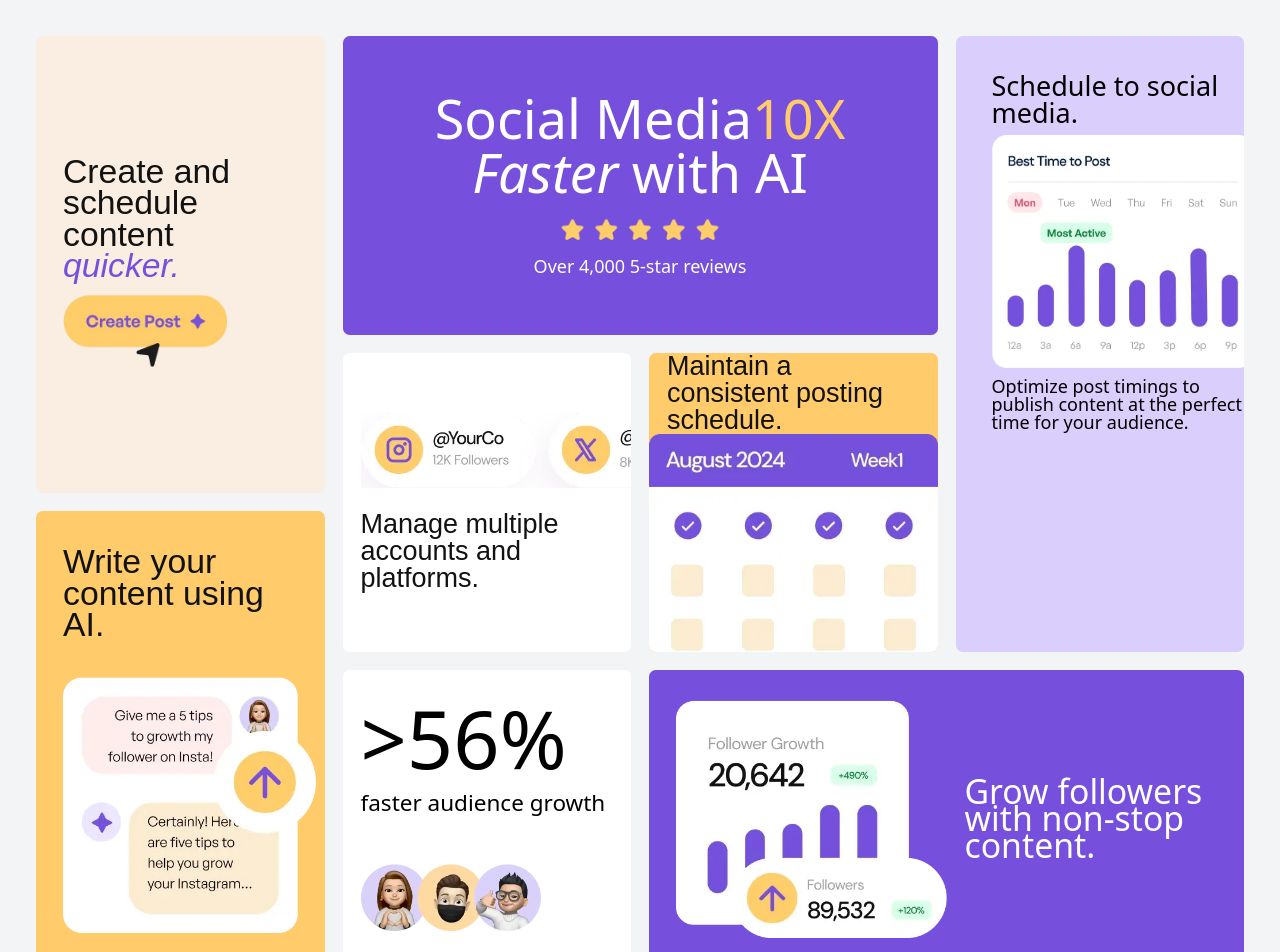
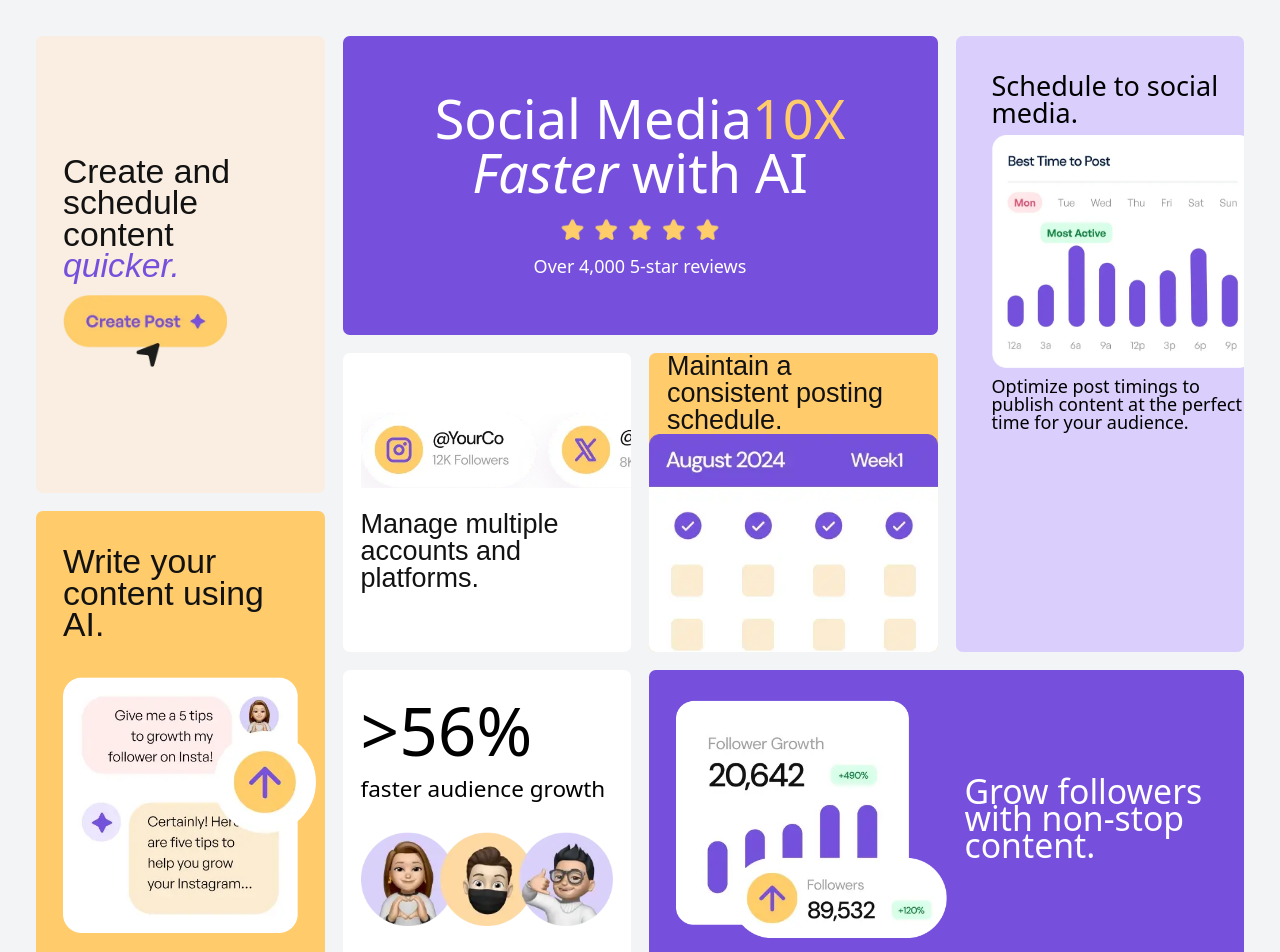
Before and after one commit to ninamicle/bento-grid-fm, a React (Vite) app in the folder bento-grid/: page / in a window 1280 px wide. Shown: the top 952 px of the page. Built offline with nearby package versions, Linux system fonts and the light colour scheme; a web font is replaced by a local one.

Commit message:
updated seventhItemGroup layout

```diff
--- a/bento-grid/src/components/SeventhItemGrid.tsx
+++ b/bento-grid/src/components/SeventhItemGrid.tsx
@@ -1,11 +1,12 @@
 const SeventhItemGrid = () => {
   return (
-    <div className="bg-white rounded-md h-full text-start p-4 py-6">
-      <div className="text-7xl">{">"}56% </div>
-      <div className="py-2 text-xl">faster audience growth</div>
-      <div className="flex justify-start items-end mr-8 h-1/2">
+    <div className="flex flex-col justify-start gap-4 bg-white rounded-md h-full text-start p-4 py-6">
+      <div>
+        <div className="text-6xl">{">"}56% </div>
+        <div className="py-2 text-xl">faster audience growth</div>
+      </div>
+      <div>
         <img
-          className="w-5/6 mb-4"
           src="images/illustration-audience-growth.webp"
           alt="Audience growth"
         />
```
